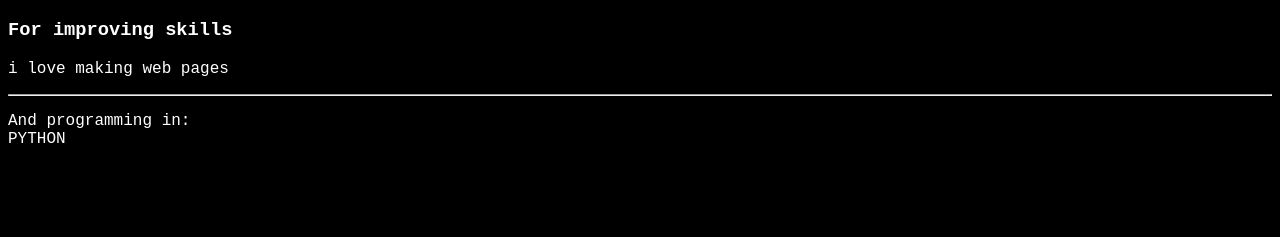
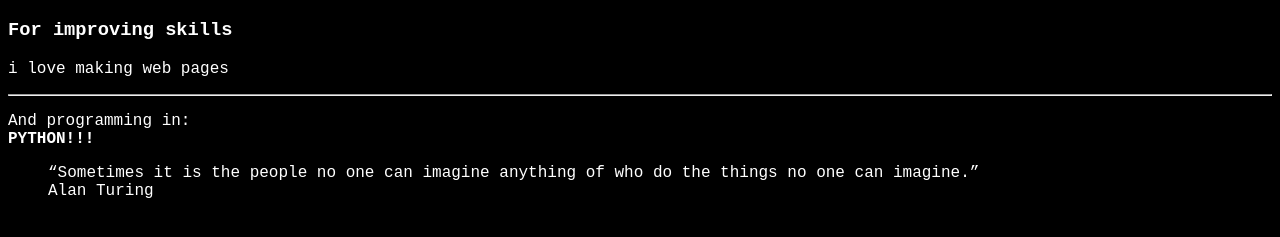
Before and after one commit to fernandotcbudo/Web_development_platzi, a plain HTML site: page Python sin fronteras/html/index.html in a window 1280 px wide. Shown: the part 61-298 px from the top of the page. Drawn offline with Linux system fonts and the light colour scheme.

Commit message:
Comments, bold, quotes, etc

```diff
--- a/Python sin fronteras/html/index.html
+++ b/Python sin fronteras/html/index.html
@@ -12,11 +12,13 @@
     </style>
   </head>
   <body>
+    <!--New page-->
     <h1>Test!</h1>
     <h3>For improving skills</h3>
     <p>i love making web pages</p>
     <hr/>
-    <p>And programming in: <br /> PYTHON</p>
+    <p>And programming in: <br /> <b>PYTHON!!!</b></p>
+    <blockquote>“Sometimes it is the people no one can imagine anything of who do the things no one can imagine.”<br/> Alan Turing</blockquote>
 
   </body>
 </html>
```
